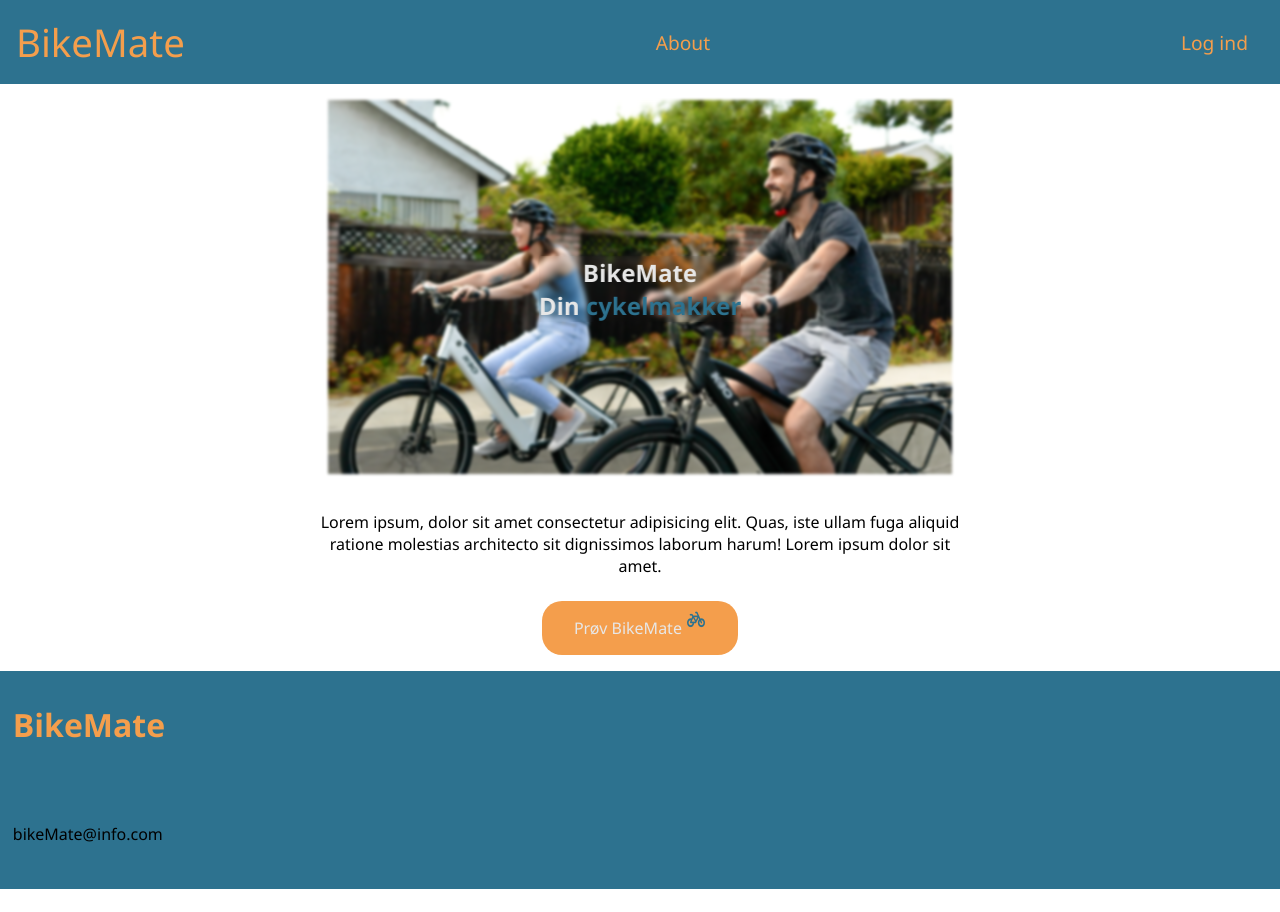
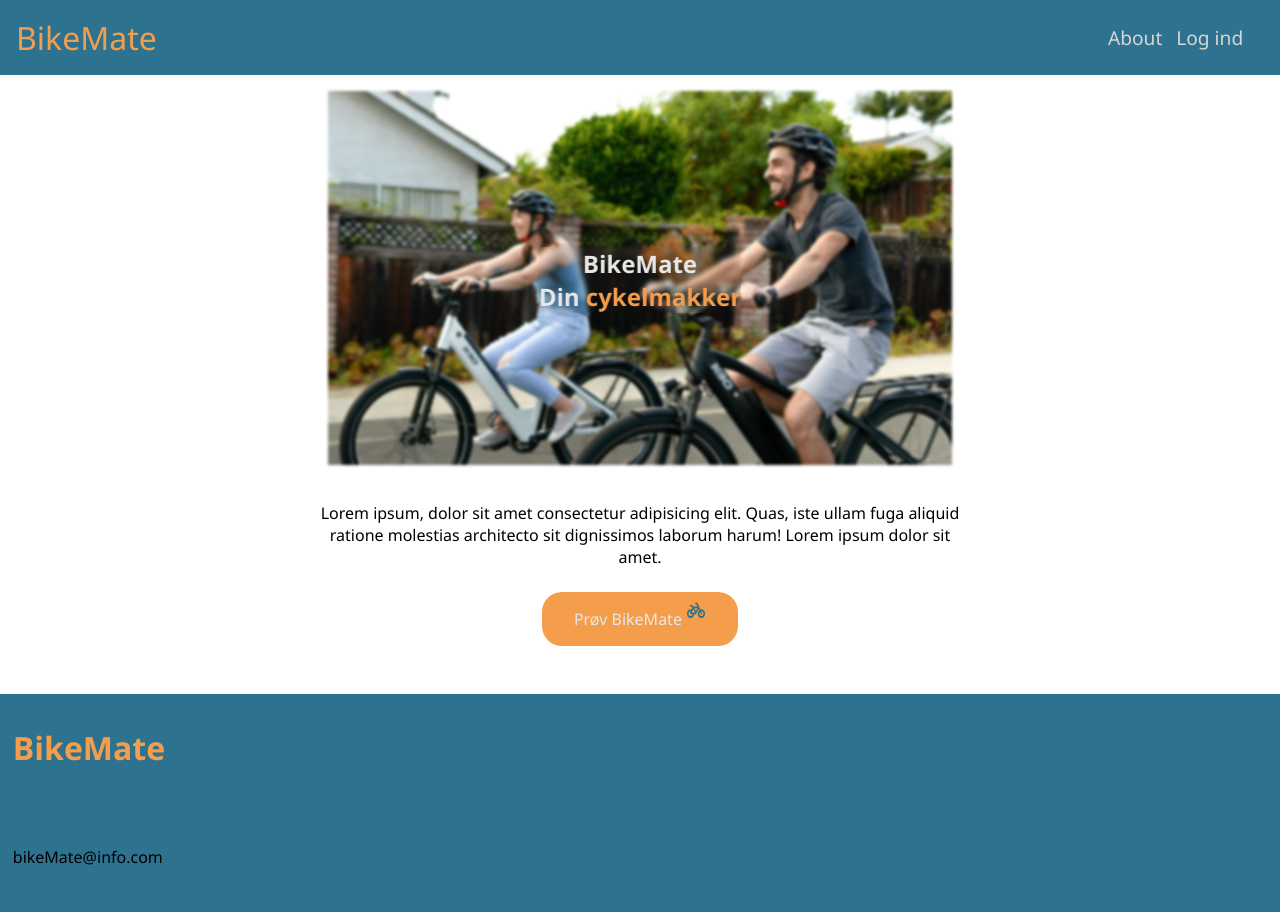
Before and after one commit to Lauramediedk/flaskapp_sql, a Flask app: page / in a window 1280 px wide. Before the commit the page ends 889 px from the top, so only its background shows below. Run offline with Flask 3, Linux system fonts and the light colour scheme; some libraries are stand-ins or nearby versions.

Commit message:
smaller css changes for index content + header

```diff
--- a/static/css/style.css
+++ b/static/css/style.css
@@ -71,11 +71,15 @@ body{
     padding: 1rem 2rem 1rem 1rem;
 }
 .links a{
-    display: block;
     text-decoration: none;
     color: #f49e4c;
+    font-size: 1em;
+    font-weight: 500;
+}
+.sublinks a{
+    color: #d6d6d6;
     font-size: 1.2em;
-    font-weight: 500;
+    padding: 0.3rem;
 }
 
 /* INDEX / FORSIDE */
@@ -97,7 +101,7 @@ body{
 }
 .index_content{
     text-align: center;
-    padding: 1rem;
+    padding: 3rem 1rem 2rem 1rem;
 }
 .index_content button{
     margin-top: 1.5rem;
@@ -396,6 +400,7 @@ body{
         width: 50%;
     }
     .index_content{
+        padding: 1rem 0rem 3rem 0rem;
         width: 50%;
         margin: 0 auto;
         text-align: center;
--- a/templates/base.html
+++ b/templates/base.html
@@ -31,8 +31,10 @@
             {% else %}
         <div class="links">
             <h1><a href="{{url_for('index')}}">BikeMate</a></h1>
+            <div class="sublinks">
                 <a href="#">About</a>
                 <a href="{{url_for('login')}}">Log ind</a>
+            </div>
         </div>
             {% endif %}
     </div>
--- a/templates/index.html
+++ b/templates/index.html
@@ -9,7 +9,7 @@
             <img src="/static/images/index_image.jpg" alt="BikeMate">
             <div class="image_text">
                 <h1>BikeMate</h1>
-                <h2>Din <span style="color: #2D728f;">cykelmakker</span></h2>
+                <h2>Din <span style="color: #f49e4c;">cykelmakker</span></h2>
             </div>
         </div>
         <div class="index_content">
```
